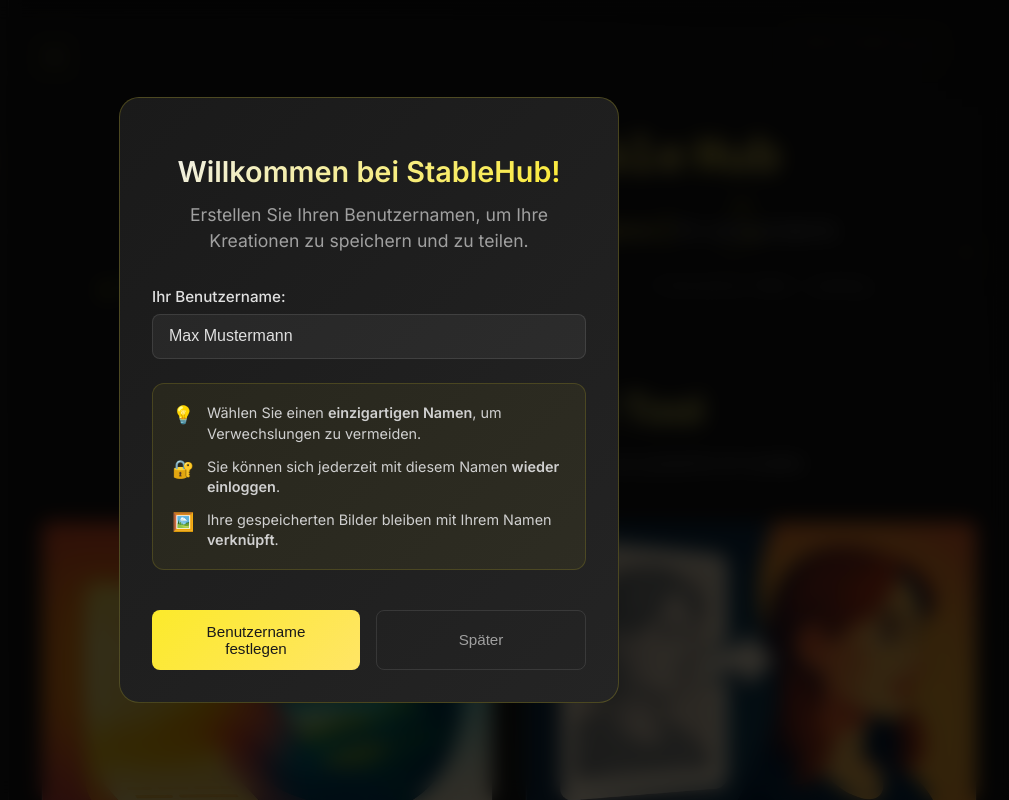
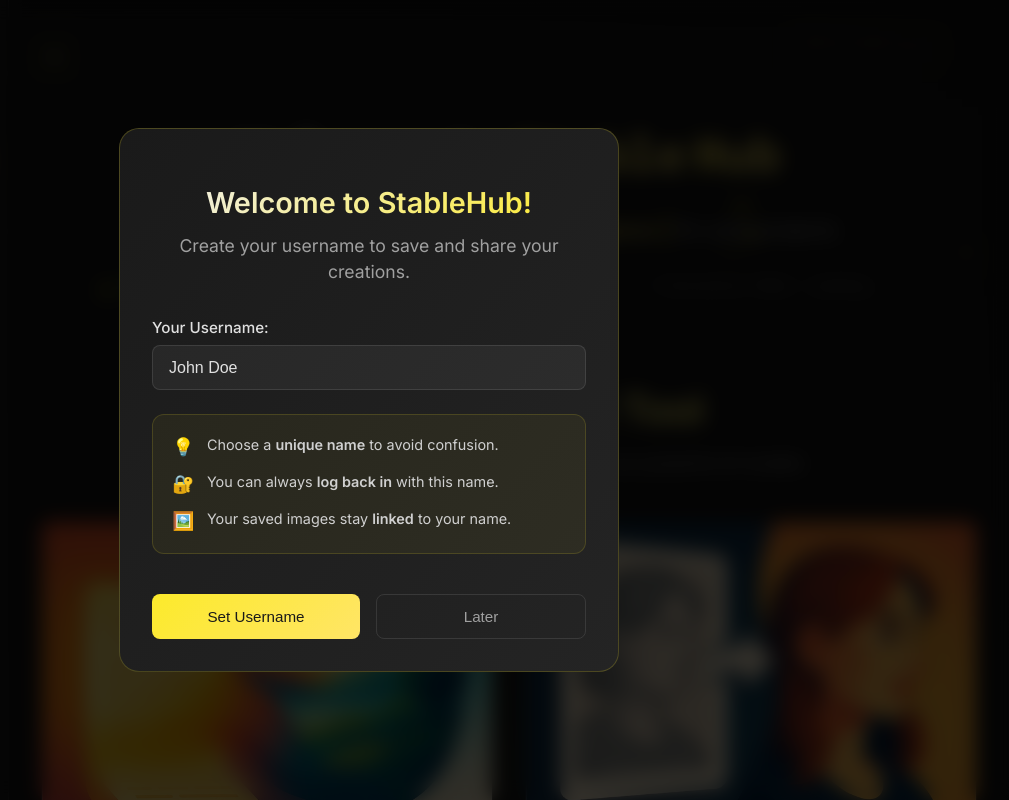
Before and after one commit to hfg-gmuend/stablehub.aid-lab.hfg-gmuend.de, a SvelteKit app: page / in a window 1280 px wide. Shown: the top 800 px of the page, without its empty margins (271-1280 px from the left). Built offline with nearby package versions, Linux system fonts and the light colour scheme; no server answers.

Commit message:
Update user setup popup text and username placeholder to English

```diff
--- a/src/routes/+page.svelte
+++ b/src/routes/+page.svelte
@@ -24,7 +24,7 @@
 
   // User setup popup state
   let showUserSetup = false;
-  let username = 'Max Mustermann';
+  let username = 'John Doe';
   let usernameError = '';
   let isSubmitting = false;
 
@@ -78,12 +78,12 @@
     const sanitizedName = sanitizeUsername(username);
 
     if (!sanitizedName || sanitizedName.length < 2) {
-      usernameError = 'Benutzername muss mindestens 2 Zeichen lang sein.';
+      usernameError = 'Username must be at least 2 characters long.';
       return;
     }
 
     if (!validateUsername(sanitizedName)) {
-      usernameError = 'Nur Buchstaben, Zahlen, Leerzeichen und _ - . sind erlaubt.';
+      usernameError = 'Only letters, numbers, spaces and _ - . are allowed.';
       return;
     }
 
@@ -104,7 +104,7 @@
 
     } catch (error) {
       console.error('Error setting up user:', error);
-      usernameError = 'Fehler beim Speichern. Bitte versuchen Sie es erneut.';
+      usernameError = 'Error saving. Please try again.';
     } finally {
       isSubmitting = false;
     }
@@ -365,18 +365,18 @@
   >
     <div class="user-setup-popup">
       <div class="popup-header">
-        <h2 id="user-setup-title">Willkommen bei StableHub!</h2>
-        <p>Erstellen Sie Ihren Benutzernamen, um Ihre Kreationen zu speichern und zu teilen.</p>
+        <h2 id="user-setup-title">Welcome to StableHub!</h2>
+        <p>Create your username to save and share your creations.</p>
       </div>
 
       <div class="popup-content">
         <div class="input-group">
-          <label for="username-input">Ihr Benutzername:</label>
+          <label for="username-input">Your Username:</label>
           <input
             id="username-input"
             type="text"
             bind:value={username}
-            placeholder="Max Mustermann"
+            placeholder="John Doe"
             maxlength="50"
             class:error={usernameError}
             on:input={() => usernameError = ''}
@@ -389,15 +389,15 @@
         <div class="info-box">
           <div class="info-item">
             <span class="info-icon">💡</span>
-            <span>Wählen Sie einen <strong>einzigartigen Namen</strong>, um Verwechslungen zu vermeiden.</span>
+            <span>Choose a <strong>unique name</strong> to avoid confusion.</span>
           </div>
           <div class="info-item">
             <span class="info-icon">🔐</span>
-            <span>Sie können sich jederzeit mit diesem Namen <strong>wieder einloggen</strong>.</span>
+            <span>You can always <strong>log back in</strong> with this name.</span>
           </div>
           <div class="info-item">
             <span class="info-icon">🖼️</span>
-            <span>Ihre gespeicherten Bilder bleiben mit Ihrem Namen <strong>verknüpft</strong>.</span>
+            <span>Your saved images stay <strong>linked</strong> to your name.</span>
           </div>
         </div>
 
@@ -409,13 +409,13 @@
           >
             {#if isSubmitting}
               <span class="loading-spinner"></span>
-              Wird gespeichert...
+              Saving...
             {:else}
-              Benutzername festlegen
+              Set Username
             {/if}
           </button>
           <button class="btn-secondary" on:click={skipUserSetup}>
-            Später
+            Later
           </button>
         </div>
       </div>
```
